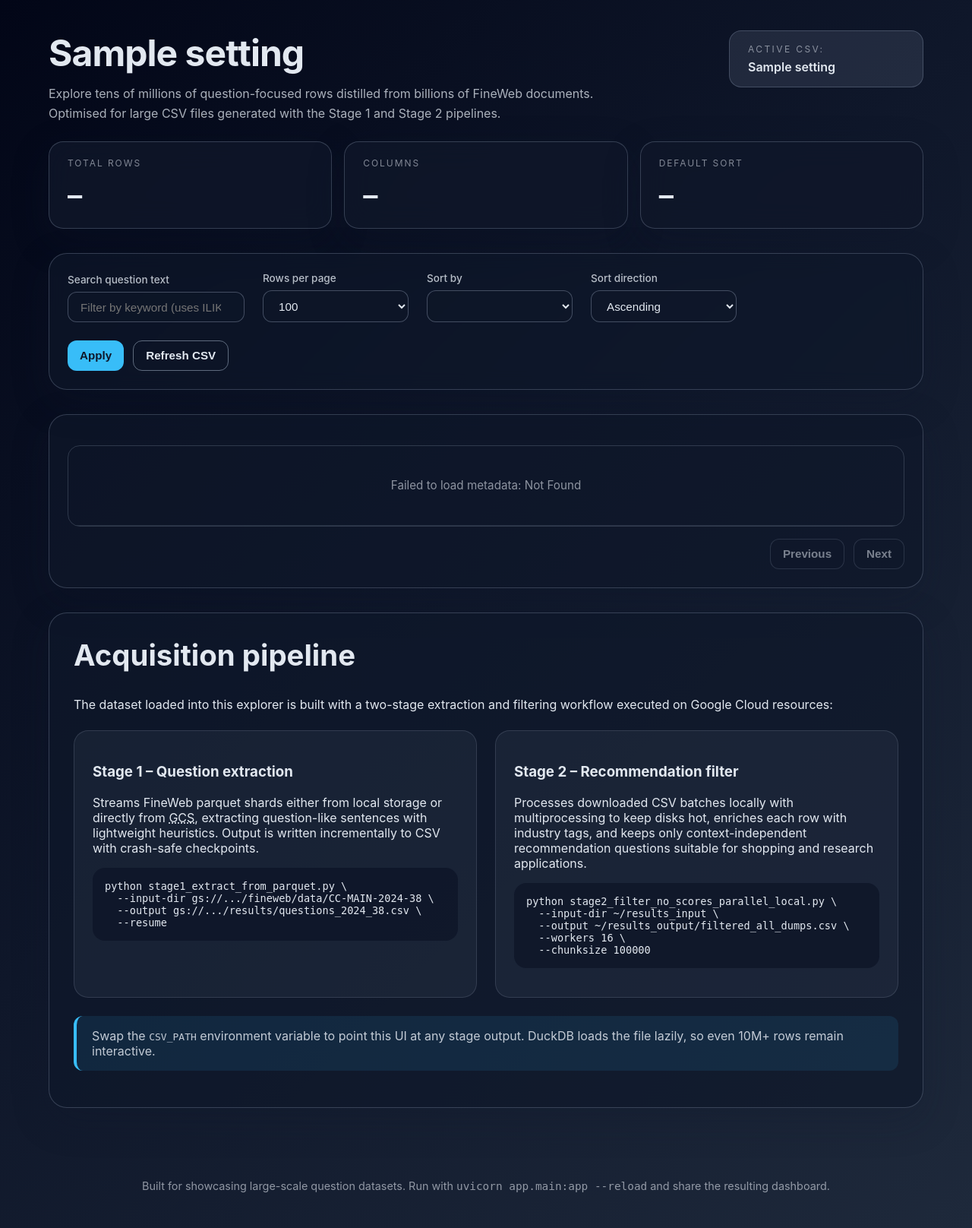
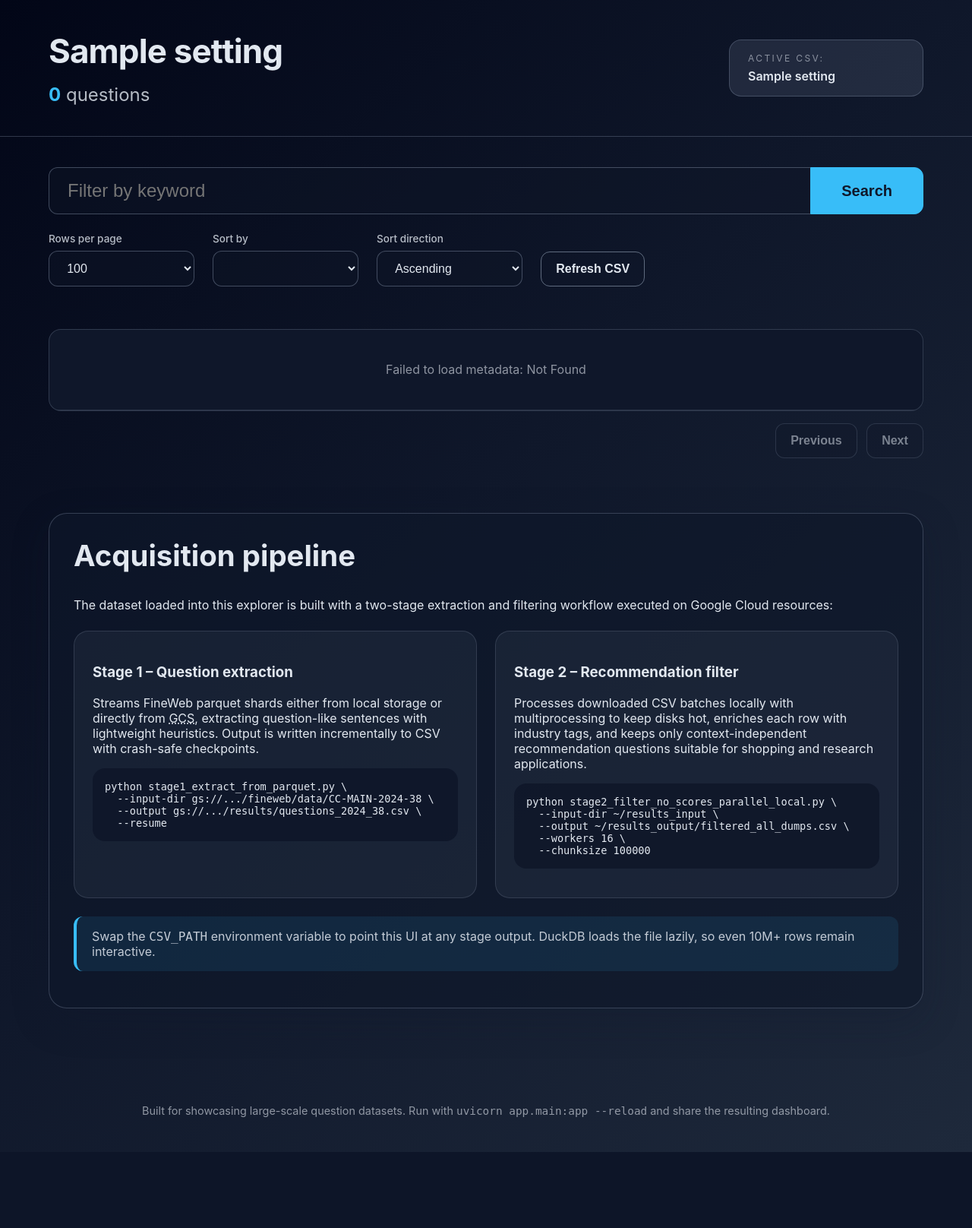
Before and after one commit to VinMoeMac/Question_app, a Python web app: template app/templates/index.html in a window 1280 px wide. Shown: the whole page at 76% size. After the commit the page ends 1516 px from the top, so only its background shows below. Run offline with Jinja, Linux system fonts and the light colour scheme; the template is opened without the code that fills it: most values are stand-ins (such as "Sample title", 1, 10 or a date in 2020); lists and menus that the app fills with data are empty.

Commit message:
Fix UI layout and restore project state

```diff
--- a/app/config.py
+++ b/app/config.py
@@ -43,8 +43,7 @@
 
 
 def _load_settings() -> Settings:
-    csv_env = os.getenv("CSV_PATH", "data/sample_questions.csv")
-    csv_path = Path(csv_env).expanduser().resolve()
+    csv_path = Path("C:/Users/vinmo/Downloads/geo-research/dataset-derived-prompts/results_filtered_all_dumps_IN_PROGRESS.csv").expanduser().resolve()
 
     if not csv_path.exists():
         raise FileNotFoundError(
--- a/app/static/app.js
+++ b/app/static/app.js
@@ -7,11 +7,9 @@
 };
 
 let columns = [];
+let totalRows = 0;
 
 const elements = {
-  totalRows: document.getElementById('total-rows'),
-  columnCount: document.getElementById('column-count'),
-  defaultSort: document.getElementById('default-sort'),
   pagination: document.getElementById('pagination'),
   filteredCount: document.getElementById('filtered-count'),
   tableHead: document.querySelector('#data-table thead'),
@@ -19,6 +17,7 @@
   prevButton: document.getElementById('prev-page'),
   nextButton: document.getElementById('next-page'),
   csvPath: document.getElementById('csv-path'),
+  totalQuestions: document.getElementById('total-questions'),
   pageSize: document.getElementById('page-size'),
   sortBy: document.getElementById('sort-by'),
   sortDir: document.getElementById('sort-dir'),
@@ -37,46 +36,113 @@
   columns.forEach((column) => {
     const option = document.createElement('option');
     option.value = column.name;
-    option.textContent = `${column.name} (${column.type})`;
+    option.textContent = column.name;
     elements.sortBy.appendChild(option);
   });
 }
 
 function renderTable(rows) {
+  elements.tableBody.innerHTML = '';
+  elements.tableHead.innerHTML = '';
+
   if (!columns.length) {
-    elements.tableHead.innerHTML = '';
     elements.tableBody.innerHTML = '<tr><td class="placeholder">No metadata available.</td></tr>';
     return;
   }
 
   const headRow = document.createElement('tr');
-  columns.forEach((column) => {
+  const indexHeader = document.createElement('th');
+  indexHeader.scope = 'col';
+  indexHeader.className = 'index-cell';
+  indexHeader.textContent = '#';
+  headRow.appendChild(indexHeader);
+
+  const questionColumn = columns.find((c) => c.name.toLowerCase() === 'question');
+  if (questionColumn) {
     const th = document.createElement('th');
-    th.textContent = column.name;
+    th.scope = 'col';
+    th.className = 'question-cell';
+    th.textContent = questionColumn.name;
     headRow.appendChild(th);
-  });
-  elements.tableHead.innerHTML = '';
+  }
   elements.tableHead.appendChild(headRow);
 
   if (!rows.length) {
-    elements.tableBody.innerHTML = '<tr><td class="placeholder" colspan="' + columns.length + '">No rows match the current filters.</td></tr>';
+    elements.tableBody.innerHTML = '<tr><td class="placeholder" colspan="2">No rows match the current filters.</td></tr>';
     return;
   }
 
   const fragment = document.createDocumentFragment();
-  rows.forEach((row) => {
+  const startIndex = (state.page - 1) * state.pageSize;
+
+  rows.forEach((row, i) => {
     const tr = document.createElement('tr');
-    columns.forEach((column) => {
+    tr.className = 'data-row';
+    tr.dataset.rowIndex = i;
+    tr.title = 'Click for more info';
+
+    const indexCell = document.createElement('td');
+    indexCell.className = 'index-cell';
+    indexCell.innerHTML = `<span>${formatNumber(startIndex + i + 1)}</span>`;
+    tr.appendChild(indexCell);
+
+    if (questionColumn) {
       const td = document.createElement('td');
-      const value = row[column.name];
+      td.className = 'question-cell';
+      const value = row[questionColumn.name];
       td.textContent = value === null || value === undefined ? '' : value;
       tr.appendChild(td);
-    });
+    }
     fragment.appendChild(tr);
   });
-  elements.tableBody.innerHTML = '';
   elements.tableBody.appendChild(fragment);
+
+  // Re-attach event listeners for expandable rows
+  elements.tableBody.querySelectorAll('.data-row').forEach((tr) => {
+    tr.addEventListener('click', () => toggleRowDetails(tr, rows));
+  });
 }
+
+function toggleRowDetails(clickedRow, rows) {
+  const rowIndex = parseInt(clickedRow.dataset.rowIndex, 10);
+  const rowData = rows[rowIndex];
+  const existingDetailsRow = clickedRow.nextElementSibling;
+
+  if (existingDetailsRow && existingDetailsRow.classList.contains('details-row')) {
+    existingDetailsRow.remove();
+    return;
+  }
+
+  // Remove any other open details rows
+  const openDetailsRows = document.querySelectorAll('.details-row');
+  openDetailsRows.forEach((row) => row.remove());
+
+  const detailsRow = document.createElement('tr');
+  detailsRow.className = 'details-row';
+  const detailsCell = document.createElement('td');
+  detailsCell.colSpan = 2;
+
+  const detailsContent = document.createElement('dl');
+  detailsContent.className = 'details-content';
+
+  const questionColumnName = columns.find((c) => c.name.toLowerCase() === 'question')?.name;
+
+  columns.forEach((col) => {
+    if (col.name !== questionColumnName) {
+      const dt = document.createElement('dt');
+      dt.textContent = col.name;
+      const dd = document.createElement('dd');
+      dd.textContent = rowData[col.name];
+      detailsContent.appendChild(dt);
+      detailsContent.appendChild(dd);
+    }
+  });
+
+  detailsCell.appendChild(detailsContent);
+  detailsRow.appendChild(detailsCell);
+  clickedRow.parentNode.insertBefore(detailsRow, clickedRow.nextSibling);
+}
+
 
 function updateStats(metadata) {
   elements.totalRows.textContent = metadata.row_count ? formatNumber(metadata.row_count) : '0';
@@ -85,7 +151,7 @@
 }
 
 function updatePagination(payload) {
-  const { page, page_size: pageSize, total_rows: totalRows, total_filtered: totalFiltered } = payload;
+  const { page, page_size: pageSize, total_filtered: totalFiltered } = payload;
   const firstRow = totalFiltered === 0 ? 0 : (page - 1) * pageSize + 1;
   const lastRow = Math.min(page * pageSize, totalFiltered);
 
@@ -115,7 +181,9 @@
 async function loadMetadata() {
   try {
     const metadata = await fetchJSON('/api/metadata');
-    updateStats(metadata);
+    totalRows = metadata.row_count || 0;
+    elements.totalQuestions.textContent = formatNumber(totalRows);
+
     if (metadata.csv_display_name) {
       elements.csvPath.textContent = metadata.csv_display_name;
     }
@@ -147,10 +215,11 @@
   try {
     const payload = await fetchJSON(`/api/rows?${params.toString()}`);
     renderTable(payload.rows || []);
-    updatePagination(payload);
+    updatePagination({ ...payload, page_size: state.pageSize });
   } catch (error) {
     console.error(error);
-    elements.tableBody.innerHTML = `<tr><td class="placeholder">${error.message}</td></tr>`;
+    const colSpan = columns.length > 0 ? columns.length : 1;
+    elements.tableBody.innerHTML = `<tr><td class="placeholder" colspan="${colSpan}">${error.message}</td></tr>`;
     elements.pagination.textContent = '';
     elements.filteredCount.textContent = '';
   }
@@ -182,13 +251,7 @@
   elements.refresh.textContent = 'Refreshing…';
   try {
     await fetchJSON('/api/refresh');
-    const metadata = await loadMetadata();
-    if (metadata.default_sort) {
-      elements.sortBy.value = metadata.default_sort;
-      state.sortBy = metadata.default_sort;
-    }
-    state.page = 1;
-    await loadRows();
+    await bootstrap();
   } catch (error) {
     console.error(error);
   } finally {
--- a/app/static/styles.css
+++ b/app/static/styles.css
@@ -9,10 +9,15 @@
   --accent-dark: #0284c7;
   --border: rgba(148, 163, 184, 0.3);
   --shadow: 0 16px 48px rgba(15, 23, 42, 0.25);
+  --danger: #f43f5e;
 }
 
 * {
   box-sizing: border-box;
+}
+
+html {
+  font-size: 16px;
 }
 
 body {
@@ -21,22 +26,32 @@
   background: linear-gradient(135deg, #020617, #0f172a 45%, #1e293b 100%);
   color: var(--text);
   min-height: 100vh;
-  display: flex;
-  flex-direction: column;
 }
 
 .page-header {
   display: flex;
   justify-content: space-between;
   align-items: flex-start;
-  padding: 2.5rem clamp(1.5rem, 5vw, 4rem) 1.5rem;
+  padding: 2.5rem clamp(1.5rem, 5vw, 4rem) 2.5rem;
   gap: 2rem;
+  border-bottom: 1px solid var(--border);
 }
 
 .page-header h1 {
   margin: 0;
-  font-size: clamp(2rem, 4vw, 3rem);
+  font-size: clamp(2rem, 4vw, 2.75rem);
   letter-spacing: -0.02em;
+}
+
+.header-meta {
+  margin-top: 1rem;
+  font-size: 1.5rem;
+  color: rgba(226, 232, 240, 0.8);
+}
+
+.header-meta #total-questions {
+  font-weight: 700;
+  color: var(--accent);
 }
 
 .subtitle {
@@ -56,6 +71,7 @@
   flex-direction: column;
   gap: 0.35rem;
   min-width: 16rem;
+  align-self: center;
 }
 
 .dataset-meta .label {
@@ -75,53 +91,56 @@
   flex: 1;
   display: flex;
   flex-direction: column;
-  gap: 2rem;
-  padding: 0 clamp(1.5rem, 5vw, 4rem) 3rem;
+  gap: 2.5rem;
+  padding: 2.5rem clamp(1.5rem, 5vw, 4rem) 3rem;
 }
 
-.info-panel {
-  display: grid;
-  grid-template-columns: repeat(auto-fit, minmax(12rem, 1fr));
-  gap: 1rem;
-}
-
-.card {
-  background: var(--panel);
-  border-radius: 1.2rem;
-  padding: 1.25rem 1.5rem;
-  border: 1px solid var(--border);
-  backdrop-filter: blur(18px);
-  box-shadow: var(--shadow);
-}
-
-.card-label {
-  display: block;
-  font-size: 0.75rem;
-  letter-spacing: 0.16em;
-  text-transform: uppercase;
-  color: rgba(226, 232, 240, 0.55);
-  margin-bottom: 0.75rem;
-}
-
-.card-value {
-  font-size: clamp(1.4rem, 3vw, 2.4rem);
-  font-weight: 600;
-}
-
-.controls {
-  background: rgba(15, 23, 42, 0.65);
-  border-radius: 1.5rem;
-  border: 1px solid var(--border);
-  backdrop-filter: blur(12px);
-  padding: 1.5rem;
-  box-shadow: var(--shadow);
+.search-container,
+.results-container {
+  max-width: 72rem;
+  margin: 0 auto;
+  width: 100%;
 }
 
 .toolbar {
   display: flex;
+  flex-direction: column;
+  gap: 1.5rem;
+  align-items: stretch;
+}
+
+.filter-controls {
+  display: flex;
   flex-wrap: wrap;
   gap: 1.5rem;
   align-items: flex-end;
+}
+
+.search-input-group {
+  flex: 1;
+  display: flex;
+  min-width: 24rem;
+}
+
+.search-input-group input {
+  flex: 1;
+  font-size: 1.5rem;
+  padding: 1rem 1.5rem;
+  border-top-right-radius: 0;
+  border-bottom-right-radius: 0;
+  border-right: none;
+}
+
+.search-input-group button {
+  font-size: 1.25rem;
+  padding: 1rem 2.5rem;
+  border-top-left-radius: 0;
+  border-bottom-left-radius: 0;
+  transition: background-color 0.2s ease-in-out;
+}
+
+.search-input-group button:hover {
+  background-color: var(--accent-dark);
 }
 
 .input-group {
@@ -144,8 +163,8 @@
   border: 1px solid rgba(148, 163, 184, 0.4);
   background: rgba(15, 23, 42, 0.4);
   color: var(--text);
-  padding: 0.65rem 1rem;
-  font-size: 0.95rem;
+  padding: 0.8rem 1.2rem;
+  font-size: 1rem;
   transition: border-color 0.2s ease, background 0.2s ease, box-shadow 0.2s ease;
 }
 
@@ -169,11 +188,12 @@
 button.primary {
   background: var(--accent);
   color: var(--text-dark);
-  border: none;
+  border-color: var(--accent);
 }
 
 button.primary:hover {
   background: var(--accent-dark);
+  border-color: var(--accent-dark);
 }
 
 button.secondary {
@@ -186,12 +206,7 @@
   gap: 0.75rem;
 }
 
-.table-wrapper {
-  background: rgba(15, 23, 42, 0.7);
-  border-radius: 1.5rem;
-  border: 1px solid var(--border);
-  padding: 1.5rem;
-  box-shadow: var(--shadow);
+.results-container {
   display: flex;
   flex-direction: column;
   gap: 1rem;
@@ -206,16 +221,16 @@
 }
 
 .table-container {
-  overflow: auto;
-  max-height: 60vh;
+  overflow-x: auto;
   border-radius: 1rem;
   border: 1px solid rgba(148, 163, 184, 0.25);
+  background: var(--bg);
+  max-height: 60vh;
 }
 
 table {
   width: 100%;
   border-collapse: collapse;
-  min-width: 640px;
 }
 
 thead {
@@ -228,26 +243,69 @@
 
 thead th {
   text-align: left;
-  padding: 0.85rem 1rem;
-  font-size: 0.85rem;
+  padding: 1rem 1.25rem;
+  font-size: 0.75rem;
   text-transform: uppercase;
   letter-spacing: 0.1em;
   border-bottom: 1px solid rgba(148, 163, 184, 0.4);
 }
 
 tbody td {
-  padding: 0.75rem 1rem;
+  padding: 1rem 1.25rem;
   border-bottom: 1px solid rgba(148, 163, 184, 0.2);
-  font-size: 0.95rem;
+  font-size: 1rem;
   line-height: 1.6;
+  vertical-align: top;
 }
 
-tbody tr:nth-child(even) {
-  background: rgba(148, 163, 184, 0.05);
+tbody .question-cell {
+  font-size: 1.2rem;
+  font-weight: 600;
+  line-height: 1.6;
+  text-shadow: 0 1px 3px rgba(0, 0, 0, 0.1);
+  width: 90%;
 }
 
-tbody tr:hover {
-  background: rgba(56, 189, 248, 0.08);
+tbody .index-cell {
+  font-size: 0.9rem;
+  font-weight: bold;
+  color: rgba(226, 232, 240, 0.6);
+  padding-top: 1.35rem;
+  width: 10%;
+}
+
+.data-row {
+  cursor: pointer;
+  transition: background-color 0.2s ease-in-out;
+}
+
+.data-row:hover {
+  background-color: rgba(56, 189, 248, 0.1);
+}
+
+.details-row td {
+  padding: 0;
+  border-bottom: none;
+}
+
+.details-content {
+  display: grid;
+  grid-template-columns: auto 1fr;
+  gap: 0.75rem 1.5rem;
+  padding: 1.5rem 2rem;
+  background: rgba(15, 23, 42, 0.5);
+  border-radius: 0 0 1rem 1rem;
+  margin: 0;
+}
+
+.details-content dt {
+  font-weight: 600;
+  color: rgba(226, 232, 240, 0.7);
+}
+
+.details-content dd {
+  margin: 0;
+  word-break: break-word;
 }
 
 .placeholder {
@@ -268,6 +326,8 @@
   border: 1px solid var(--border);
   padding: 2rem;
   box-shadow: var(--shadow);
+  max-width: 80rem;
+  margin: 2rem auto;
 }
 
 .pipeline h2 {
@@ -318,10 +378,6 @@
   .page-header {
     flex-direction: column;
   }
-
-  .table-container {
-    max-height: 70vh;
-  }
 }
 
 @media (max-width: 640px) {
--- a/app/templates/index.html
+++ b/app/templates/index.html
@@ -10,11 +10,9 @@
     <header class="page-header">
       <div>
         <h1>{{ settings.app_title }}</h1>
-        <p class="subtitle">
-          Explore tens of millions of question-focused rows distilled from billions of
-          FineWeb documents. Optimised for large CSV files generated with the Stage 1
-          and Stage 2 pipelines.
-        </p>
+        <div class="header-meta">
+          <span id="total-questions">0</span> questions
+        </div>
       </div>
       <div class="dataset-meta">
         <span class="label">Active CSV:</span>
@@ -23,33 +21,18 @@
     </header>
 
     <main>
-      <section class="info-panel" id="stats">
-        <div class="card">
-          <span class="card-label">Total rows</span>
-          <span class="card-value" id="total-rows">–</span>
-        </div>
-        <div class="card">
-          <span class="card-label">Columns</span>
-          <span class="card-value" id="column-count">–</span>
-        </div>
-        <div class="card">
-          <span class="card-label">Default sort</span>
-          <span class="card-value" id="default-sort">–</span>
-        </div>
-      </section>
-
-      <section class="controls">
+      <section class="search-container">
         <form id="toolbar" class="toolbar" autocomplete="off">
-          <div class="input-group">
-            <label for="search">Search question text</label>
+          <div class="search-input-group">
             <input
               type="search"
               id="search"
               name="search"
-              placeholder="Filter by keyword (uses ILIKE)"
+              placeholder="Filter by keyword"
             />
+            <button type="submit" class="primary">Search</button>
           </div>
-
+          <div class="filter-controls">
             <div class="input-group">
               <label for="page-size">Rows per page</label>
               <select id="page-size" name="pageSize">
@@ -73,15 +56,12 @@
                 <option value="desc">Descending</option>
               </select>
             </div>
-
-          <div class="toolbar-actions">
-            <button type="submit" class="primary">Apply</button>
             <button type="button" id="refresh" class="secondary">Refresh CSV</button>
           </div>
         </form>
       </section>
 
-      <section class="table-wrapper">
+      <section class="results-container">
         <div class="table-meta">
           <span id="pagination"></span>
           <span id="filtered-count"></span>
@@ -91,7 +71,7 @@
             <thead></thead>
             <tbody>
               <tr>
-                <td colspan="6" class="placeholder">Loading dataset…</td>
+                <td colspan="2" class="placeholder">Loading dataset…</td>
               </tr>
             </tbody>
           </table>
```
Also changed, not shown: app/data_access.py (+12 -5 lines), 3 other files. Lines whose indentation alone changed are shown as unchanged.
